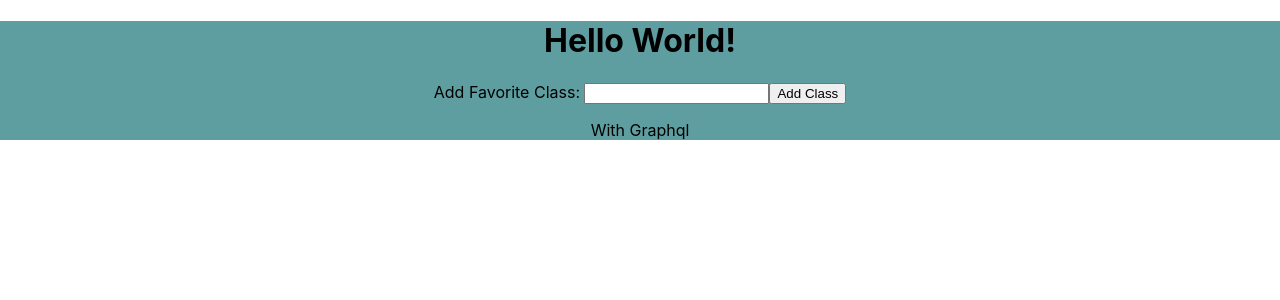
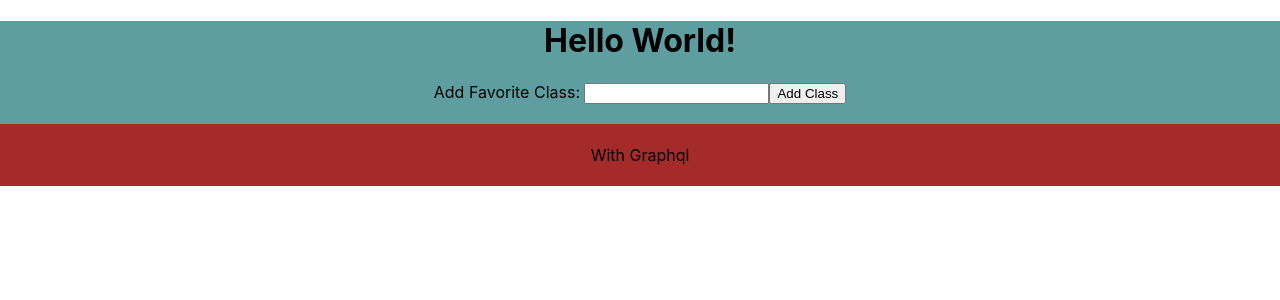
Before and after one commit to zhonghezheng/my-app, a React (Create React App) app: page / in a window 1280 px wide. Shown: the top 300 px of the page. Built offline with nearby package versions, Linux system fonts and the light colour scheme.

Commit message:
edited color of graphql section, formated stuff better

```diff
--- a/src/components/Class/ClassGraphQL.js
+++ b/src/components/Class/ClassGraphQL.js
@@ -33,19 +33,18 @@ function ClassGraphQL(props) {
         fetchData();
     }, [props.name]);
     let info;
-    console.log(classInfo.instructor_history);
+    console.log(classInfo);
 
-    if(classInfo){
+    if (classInfo.title == null){
+        info = <p>Class Not Found</p>
+    }
+    else if(classInfo){
         info = <div className="information">
         <p> {props.name}</p>
         <p> {classInfo.title} </p>
         <p> {classInfo.deparment} </p>
         <p>{classInfo.description}</p>
         </div>
-    }
-
-    else if (classInfo == null){
-        info = <p>Class Not Found</p>
     }
 
     else{
--- a/src/components/Home/Home.css
+++ b/src/components/Home/Home.css
@@ -2,3 +2,10 @@
     background-color: cadetblue;
 
 }
+
+.graphql{
+    background-color: brown;
+    padding-top: 5px;
+    padding-bottom: 5px;
+    margin-top: 20px;
+}
--- a/src/components/Home/Home.js
+++ b/src/components/Home/Home.js
@@ -36,7 +36,7 @@ function Home(props) {
                 )}
             </div>
 
-            <p>With  Graphql</p>
+            <div className = "graphql" ><p>With  Graphql</p></div>
 
             <div>
                 {favouriteClasses.map((favClass)=>
```
